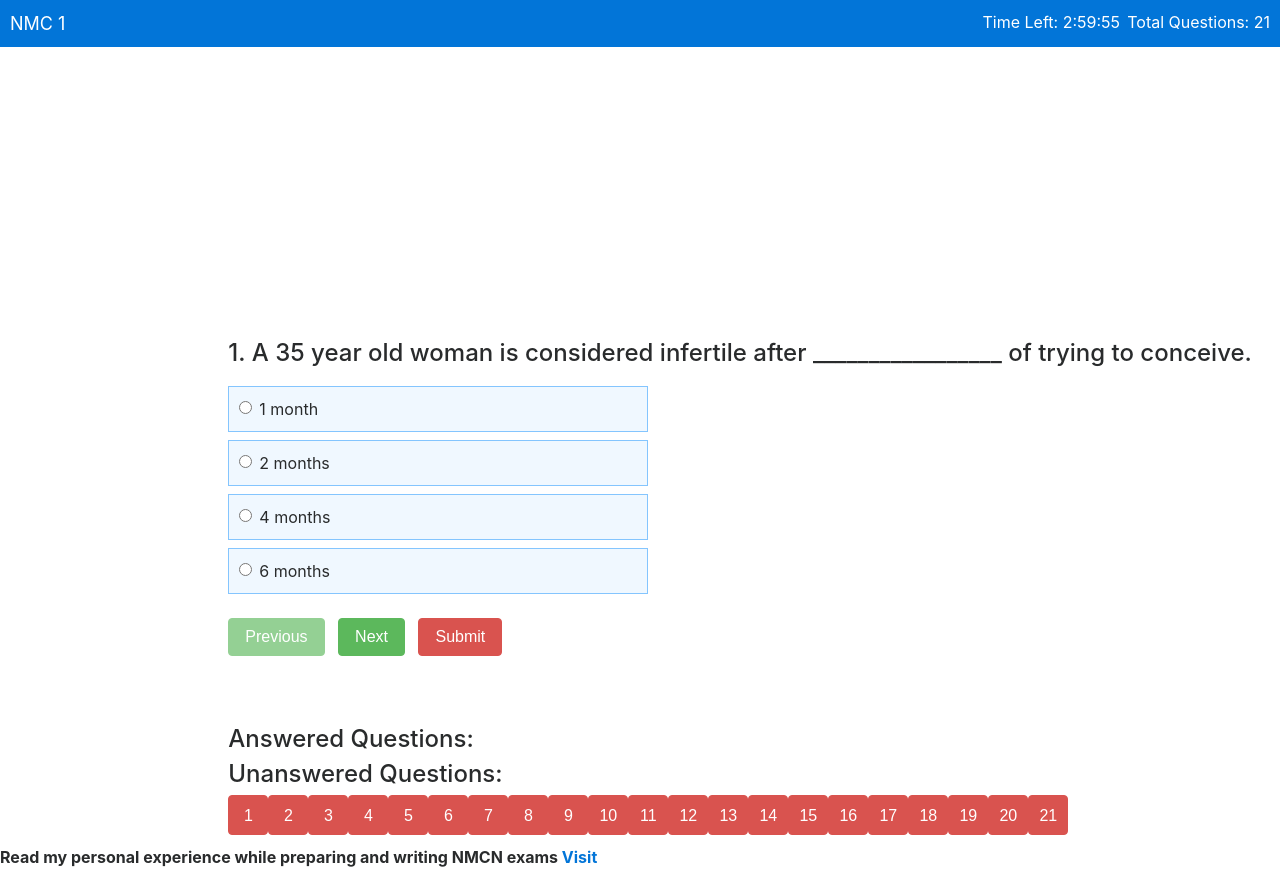
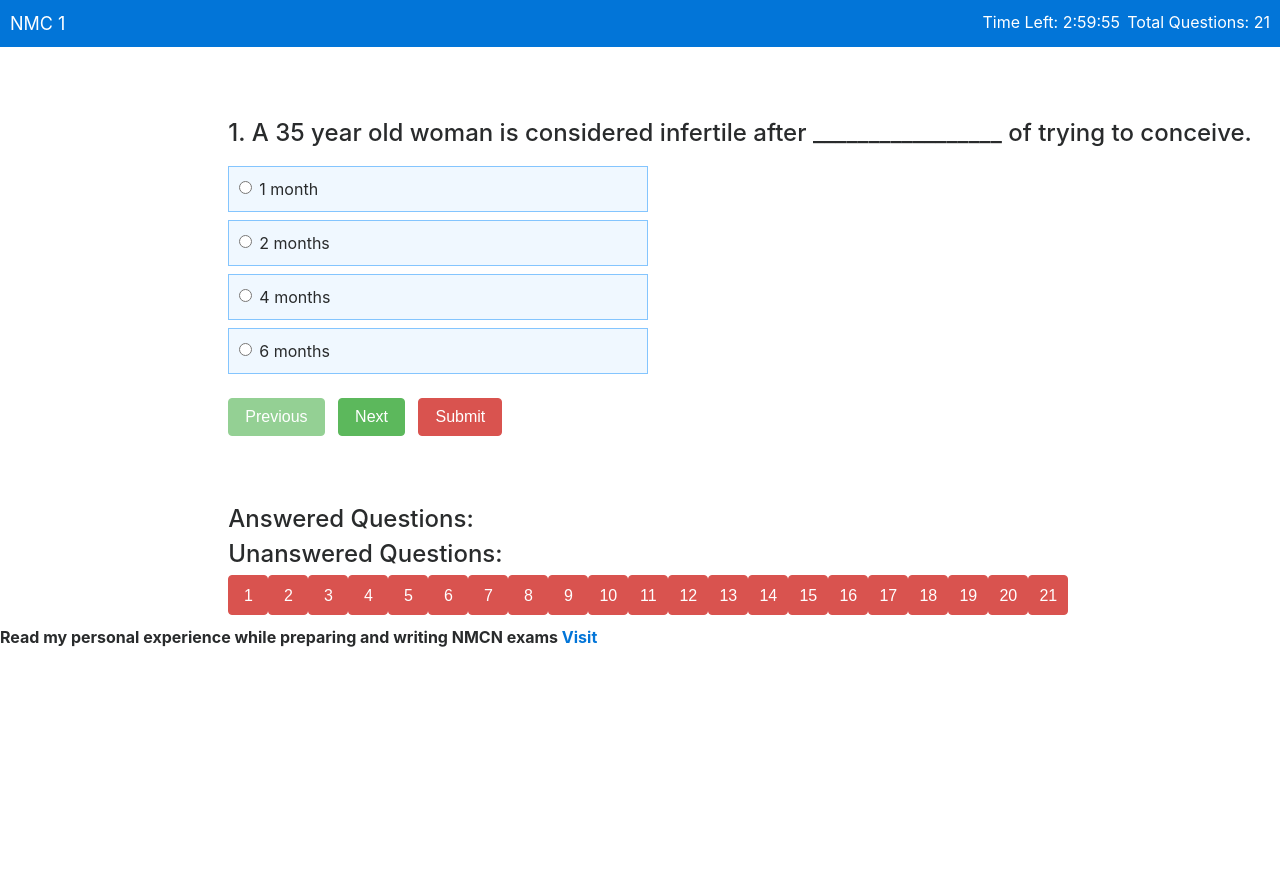
Before and after one commit to Orthority/N, a plain HTML site: page Index.html in a window 1280 px wide. After the commit the page ends 800 px from the top, so only its background shows below. Drawn offline with nearby package versions, Linux system fonts and the light colour scheme.

Commit message:
Update style1.css

```diff
--- a/style1.css
+++ b/style1.css
@@ -1,5 +1,5 @@
 .content {
-    margin-top: 300px;
+    margin-top: 100px;
 }
 .header {
     padding: 10px;
@@ -21,7 +21,7 @@
     color: #fff;
 }
 .quiz-body {
-    margin-top: 40px;
+    margin-top: 20px;
     padding-bottom: 50px;
 }
 .option-block-container {
```
